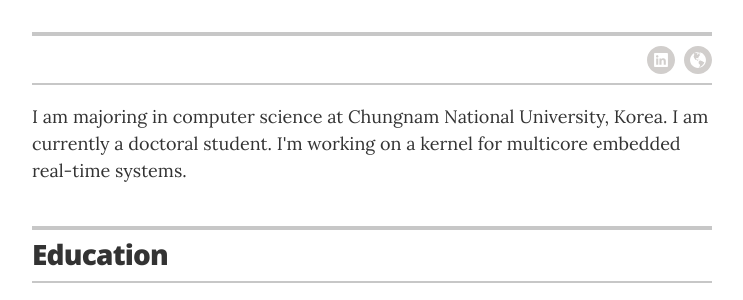
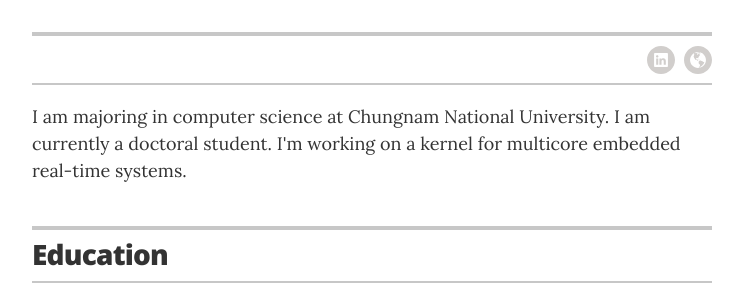
Before and after one commit to sihyeong/sihyeong.github.io, a Jekyll site: the page built from index.html, in a window 1280 px wide and 900 px high. Shown: the part 152-452 px from the top of the window, without its empty margins (268-1011 px from the left). Built offline with Jekyll 4.4.1, drawn with Linux system fonts in a browser that asks for light colours.

Commit message:
Update _config.yml

```diff
--- a/_config.yml
+++ b/_config.yml
@@ -23,7 +23,7 @@ resume_contact_address:         "533, EB5, Chungnam National University, Yuseong
 resume_header_contact_info:     "533, EB5, Chungnam National University, Yuseong-gu, Daejeon, Korea • sihyeong@cnu.ac.kr"
 display_header_contact_info:    "true"
 
-resume_header_intro: "<p>I am majoring in computer science at Chungnam National University, Korea. I am currently a doctoral student. I'm working on a kernel for multicore embedded real-time systems.</p>"
+resume_header_intro: "<p>I am majoring in computer science at Chungnam National University. I am currently a doctoral student. I'm working on a kernel for multicore embedded real-time systems.</p>"
 
 # use "yes" to display the email contact button,
 # "no" to display an "I'm not looking for work" message,
```
